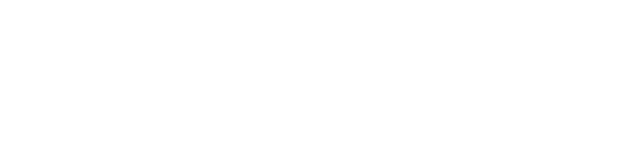
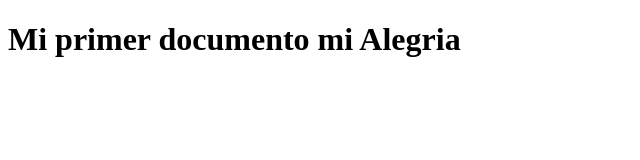
Before and after one commit to cecilia051122-ui/PruebaGit, a plain HTML site: page index.html in a window 1280 px wide. Shown: the whole page, without its empty margins (0-640 px from the left). Drawn offline with Linux system fonts and the light colour scheme.

Commit message:
Se agregó una modificacion

```diff
--- a/index.html
+++ b/index.html
@@ -6,6 +6,6 @@
     <title>Mi Documento</title>
 </head>
 <body>
-
+    <h1>Mi primer documento mi Alegria</h1>
 </body>
 </html>
```
